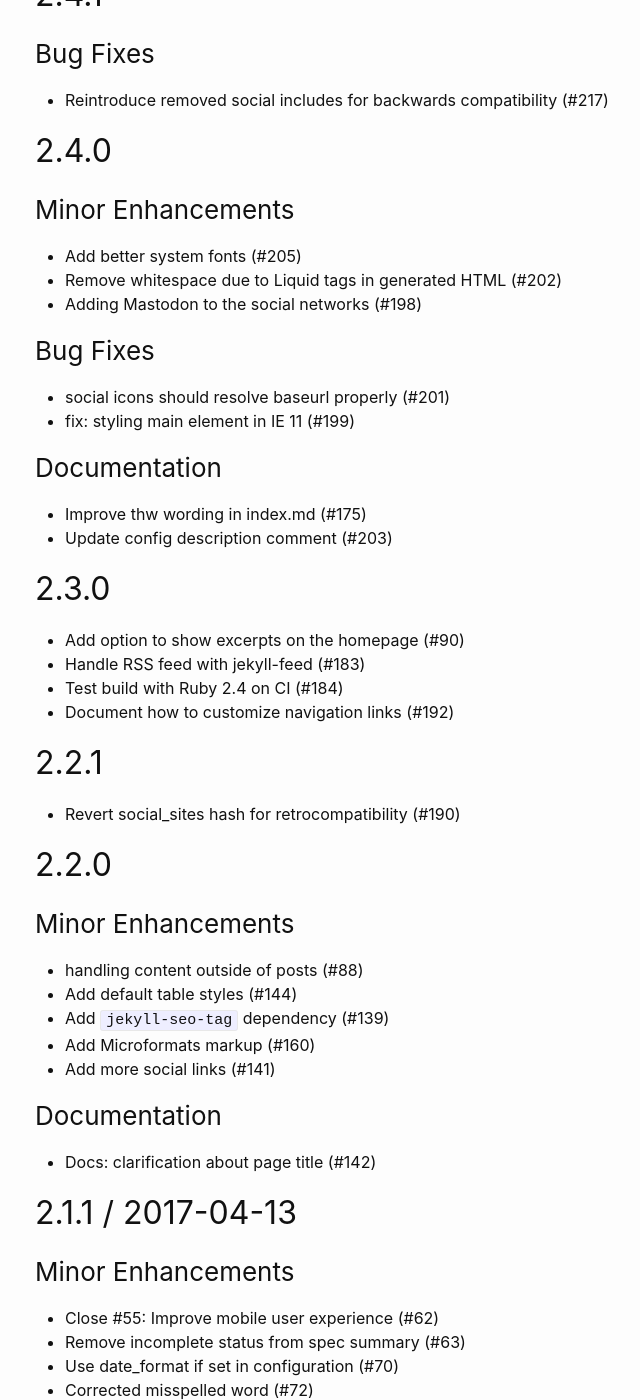
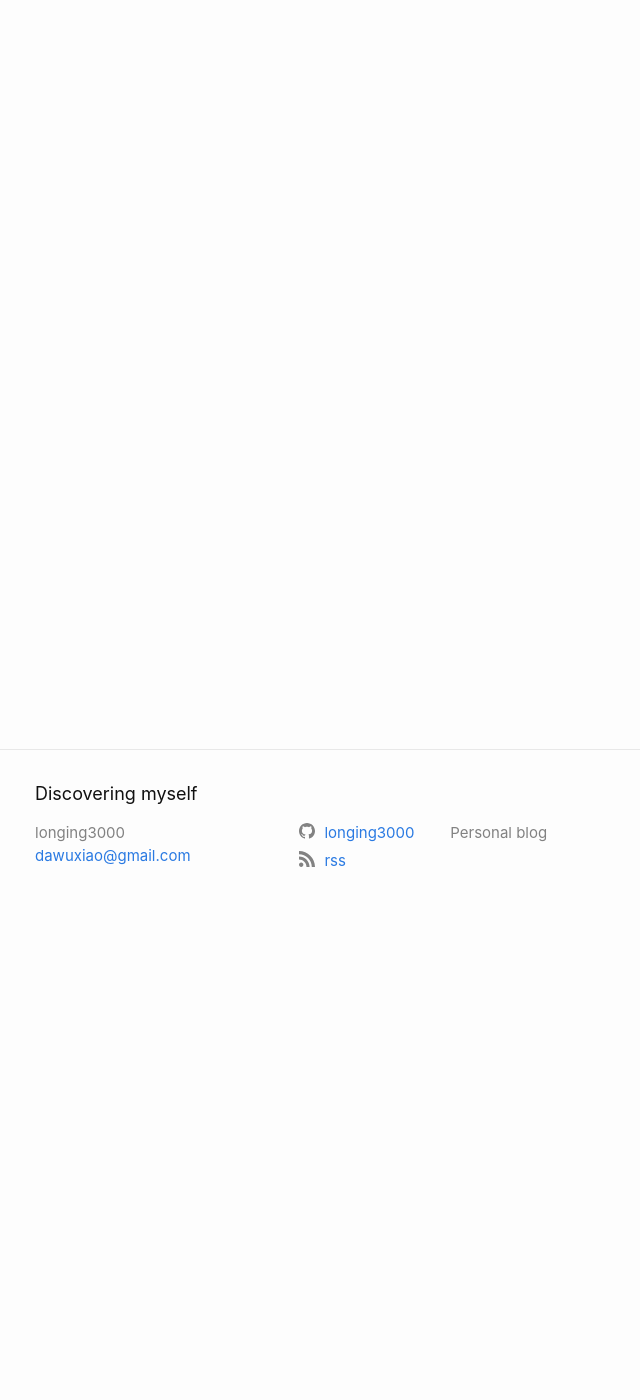
Before and after one commit to longing3000/longing3000.github.io, a Jekyll site: the page built from History.markdown, in a window 1280 px wide and 1400 px high, scrolled down 468 px. Shown: the whole window, without its empty margins (235-875 px from the left). Built offline with Jekyll 4.4.1, drawn with Linux system fonts in a browser that asks for light colours; our own code applies the rules of GitHub Pages for plain Markdown files; some of the changed text lies outside the part shown.

Commit message:
change config

```diff
--- a/History.markdown
+++ b/History.markdown
@@ -1,164 +1 @@
-## 2.5.0
-
-### Bug Fixes
-
- * Add `jekyll-feed` plugin in config (#228)
-
-### Minor Enhancements
-
- * Stick footer for short posts (#223)
- * Consolidate trigger SVG paths (#148)
-
-## 2.4.1
-
-### Bug Fixes
-
- * Reintroduce removed social includes for backwards compatibility (#217)
-
-## 2.4.0
-
-### Minor Enhancements
-
-  * Add better system fonts (#205)
-  * Remove whitespace due to Liquid tags in generated HTML (#202)
-  * Adding Mastodon to the social networks (#198)
-
-### Bug Fixes
-
-  * social icons should resolve baseurl properly (#201)
-  * fix: styling main element in IE 11 (#199)
-
-### Documentation
-
-  * Improve thw wording in index.md (#175)
-  * Update config description comment (#203)
-
-## 2.3.0
-
-  * Add option to show excerpts on the homepage (#90)
-  * Handle RSS feed with jekyll-feed (#183)
-  * Test build with Ruby 2.4 on CI (#184)
-  * Document how to customize navigation links (#192)
-
-## 2.2.1
-
-  * Revert social_sites hash for retrocompatibility (#190)
-
-## 2.2.0
-
-### Minor Enhancements
-
-  * handling content outside of posts (#88)
-  * Add default table styles (#144)
-  * Add `jekyll-seo-tag` dependency (#139)
-  * Add Microformats markup (#160)
-  * Add more social links (#141)
-
-### Documentation
-
-  * Docs: clarification about page title (#142)
-
-## 2.1.1 / 2017-04-13
-
-### Minor Enhancements
-
-  * Close #55: Improve mobile user experience (#62)
-  * Remove incomplete status from spec summary (#63)
-  * Use date_format if set in configuration (#70)
-  * Corrected misspelled word (#72)
-  * Scale headings relative to base-font-size (#78)
-  * Remove 2.0 post-install message (#82)
-  * Fixes #115 - Only include the nav tag if there are pages to be displayed in the menu (#116)
-  * Fixes #80, #106. Make the hamburger work with pure CSS. (#111)
-  * add `header_pages` config to link only specific files in header (#52)
-  * More easily customizable CSS (#117)
-  * Use relative size for fonts and line-height (#103)
-  * Add 404 page from jekyll `master` (#121)
-
-### Development Fixes
-
-  * Remove duplicate .sass-cache  (#71)
-  * Demo minima on GitHub Pages (#76)
-  * Remove the Rakefile (#118)
-
-### Documentation
-
-  * Update README with theme content description (#91)
-  * Update default local URL (#120)
-
-## 2.1.0 / 2016-11-15
-
-### Minor Enhancements
-
-  * Update gemspec to require at least Jekyll 3.3 (#59)
-  * Use `absolute_url` filter for disqus (#66)
-  * replace `example/index.html` with `example/index.md` (#58)
-
-### Development Fixes
-
-  * Example should require Jekyll 3.3 (#61)
-
-## 2.0.0 / 2016-10-06
-
-### Minor Enhancements
-
-  * priority to site.url when site.github.url is available (#46)
-  * Move contents of the index.html page to the 'home' layout (#48)
-  * Use  new `absolute_url` and `relative_url` filters in minima (#57)
-
-### Development Fixes
-
-  * Use standardized tab size of 2 spaces (#44)
-
-### Major Enhancements
-
-  * move `css/` directory from jekyll into `assets/` (#43)
-
-### Bug Fixes
-
-  * Fix html proofer errors (#49)
-  * Update gem regex to include new `assets` directory (#54)
-
-## 1.2.0 / 2016-09-12
-
-### Minor Enhancements
-
-  * Look to site.url when available (#35)
-
-### Documentation
-
-  * Move instruction for CSS in install section (#37)
-
-## 1.1.0 / 2016-09-07
-
-### Major Enhancements
-
-  * Add support to Disqus (#21)
-  * Google analytics support (#26)
-  * Look for `site.github.url` if it exists (#25)
-
-### Minor Enhancements
-
-  * Fixed Flash Of Unstyled SVG (#12)
-  * Added "author" in footer instead of double title (#22)
-
-### Documentation
-
-  * Document how to link to the theme styles (#18)
-  * Update Example to resemble Default site (#24)
-
-### Development Enhancements
-
-  * Use upstream gemspec file matcher (#9)
-  * Fix gemspec regex (#31)
-  * Add Travis and a basic smoke test (#33)
-
-## 1.0.1 / 2016-07-28
-
-  * include `_layouts`, `_includes`, and `_sass` dir in gem (#6)
-
-## 1.0.0 / 2016-07-27
-
-  * default layout: html `lang` attribute should allow user customization (#3)
-  * Use `normalize_whitespace` filter for meta description (#4)
-  * Fix repo's URL in contributing (#5)
+## Categoray
--- a/_config.yml
+++ b/_config.yml
@@ -1,15 +1,13 @@
-title: Your awesome title
-author: GitHub User
-email: your-email@domain.com
+title: Discovering myself
+author: longing3000
+email: dawuxiao@gmail.com
 description: > # this means to ignore newlines until "twitter_username:"
-  Write an awesome description for your new site here. You can edit this
-  line in _config.yml. It will appear in your document head meta (for
-  Google search results) and in your feed.xml site description.
+  Personal blog
 
 # social links
-twitter_username: jekyllrb
-github_username:  jekyll
+github_username:  longing3000
 rss: rss
+# twitter_username: jekyllrb
 # dribbble_username: jekyll
 # facebook_username: jekyll
 # flickr_username: jekyll
@@ -27,7 +25,7 @@ rss: rss
 #   instance: example.com
 
 
-show_excerpts: false # set to true to show excerpts on the homepage
+show_excerpts: true # set to true to show excerpts on the homepage
 
 # Minima date format
 # refer to http://shopify.github.io/liquid/filters/date/ if you want to customize this
```
Also changed, not shown: README.md, fig/screenshot.png (renamed from screenshot.png).
